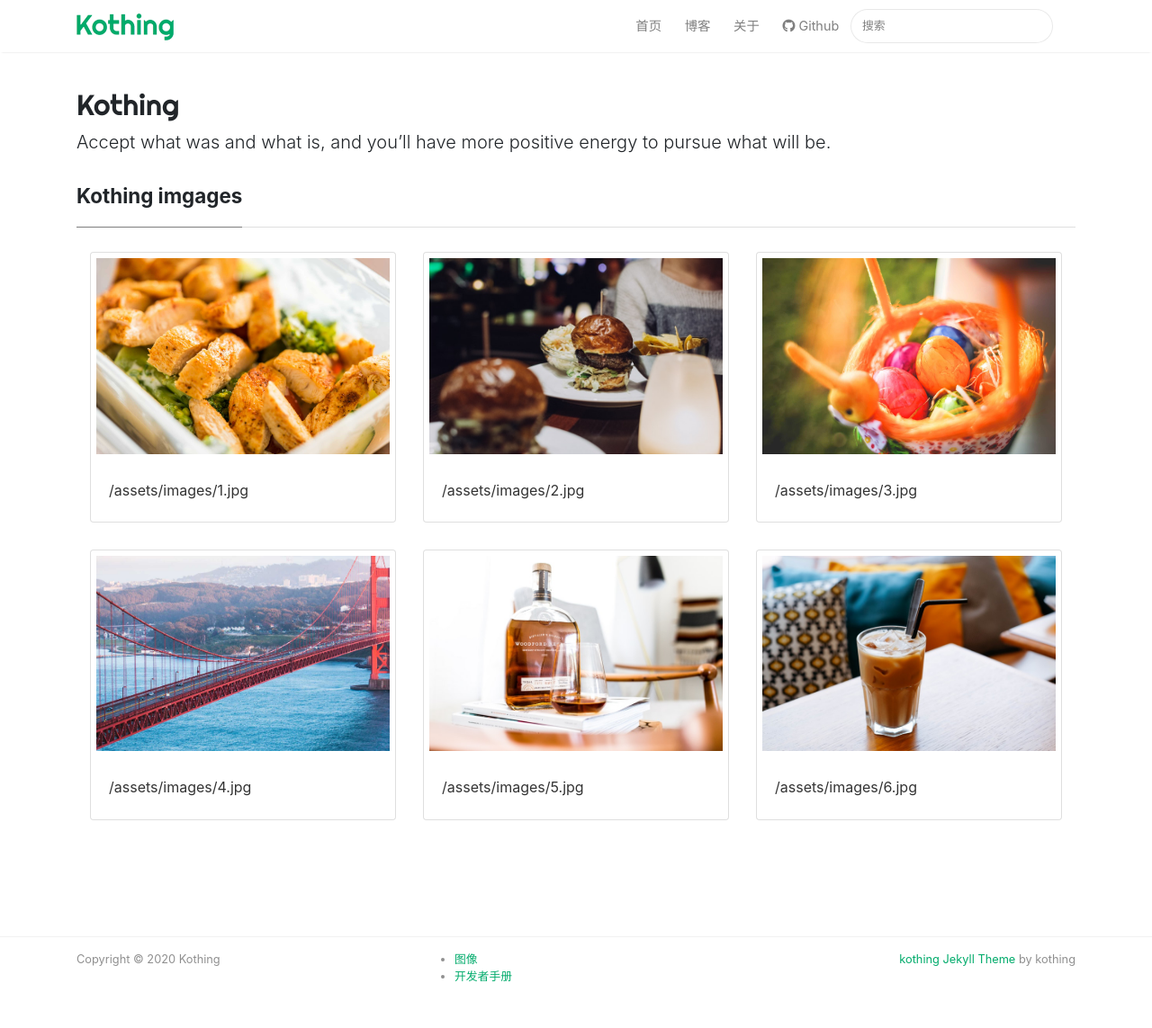
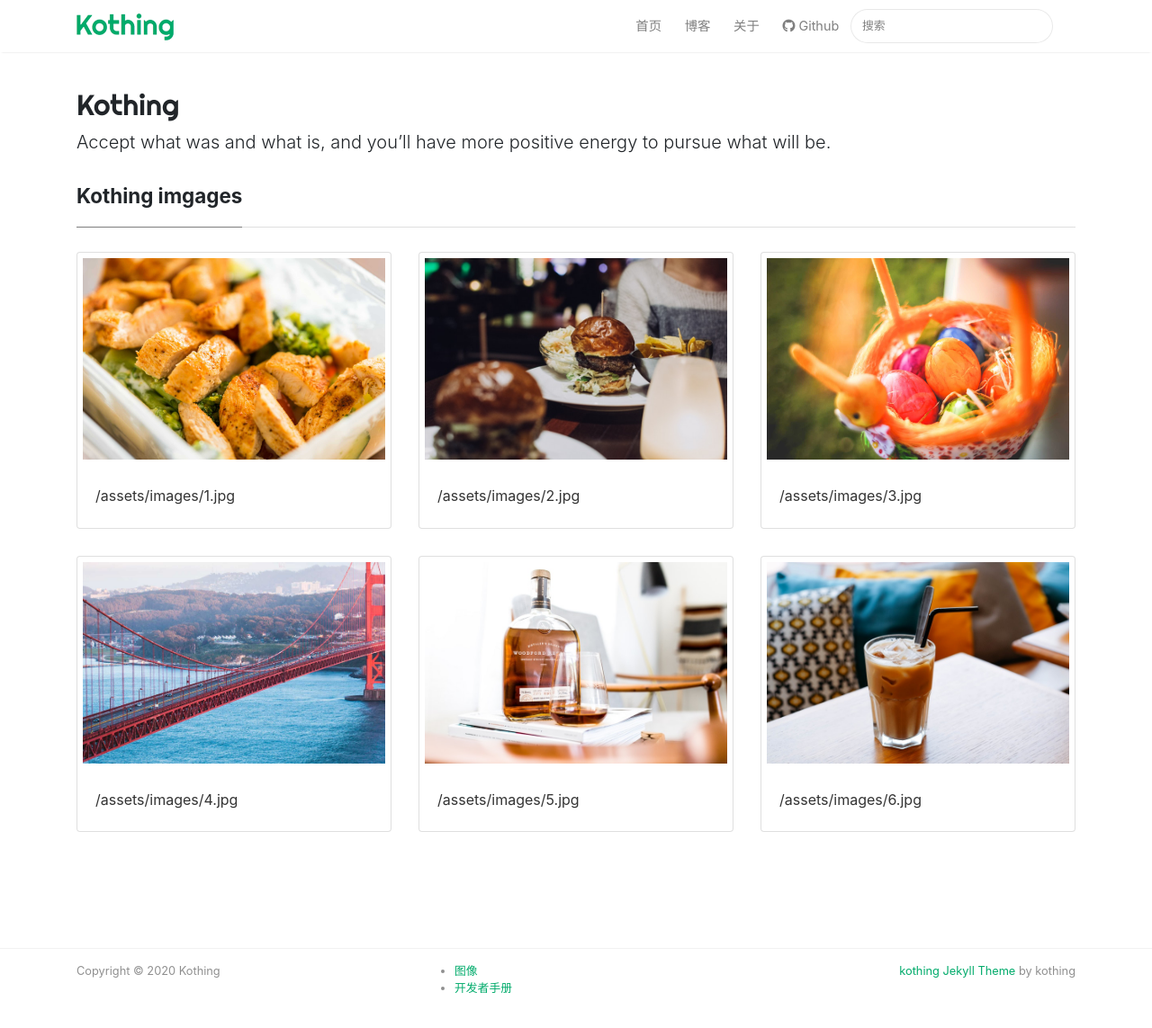
Before and after one commit to kothing/kothing.github.io, a Jekyll site: the page built from _pages/image.md, in a window 1280 px wide and 1199 px high. Shown: the top 1143 px of the window at 90% size. Built offline with Jekyll 4.4.1, drawn with Linux system fonts in a browser that asks for light colours; nearby versions of some CDN libraries; comment, search, counter and statistics services are not loaded.

Commit message:
Update image.md

```diff
--- a/_pages/image.md
+++ b/_pages/image.md
@@ -5,7 +5,7 @@ permalink: /image
 comments: false
 ---
 
-<div class="container">
+<div class="image-page">
   <div class="row">
     <!--img-->
     <div class="col-lg-4 col-md-6 mb-30px card-group">
```
